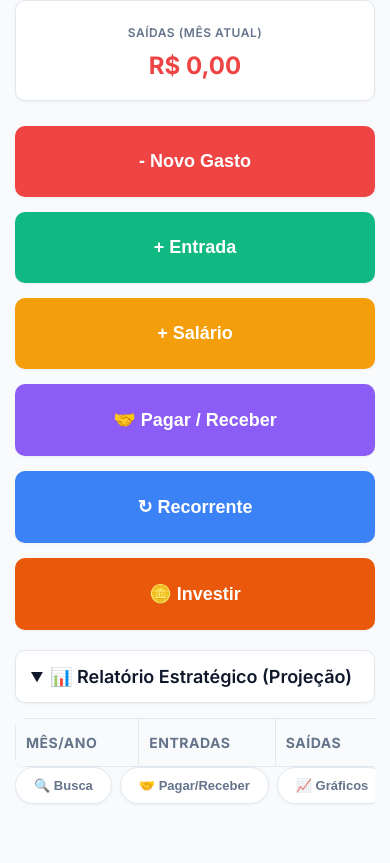
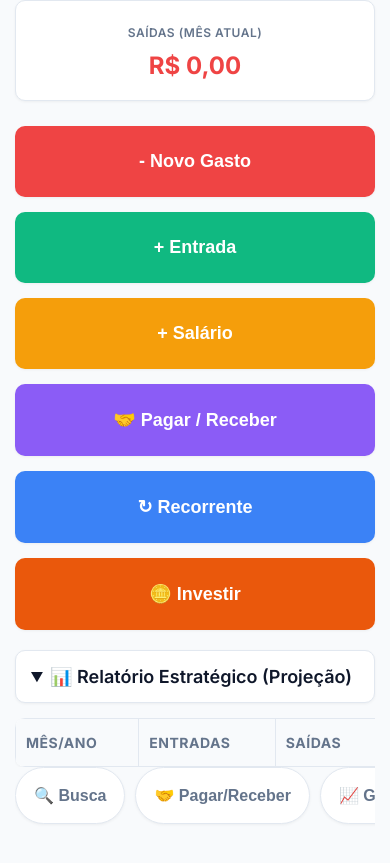
Before and after one commit to dyegosousaa-ui/cyt-finance, a plain HTML site: page index.html in a window 390 px wide. Shown: the part 385-1248 px from the top of the page. Drawn offline with nearby package versions, Linux system fonts and the light colour scheme.

Commit message:
Update style.css

```diff
--- a/style.css
+++ b/style.css
@@ -68,7 +68,6 @@ table { width: 100%; border-collapse: collapse; font-size: 13px; min-width: 600p
 th, td { border: 1px solid var(--border-color); padding: 12px; text-align: left; }
 th { background-color: var(--bg-body); font-weight: 700; color: var(--text-muted); text-transform: uppercase; font-size: 11px; letter-spacing: 0.5px; }
 
-/* Botões Estilo Pílula Discreta */
 .tab-buttons { display: flex; gap: 8px; margin-bottom: 20px; overflow-x: auto; padding-bottom: 10px; border-bottom: none; scrollbar-width: none; }
 .tab-buttons::-webkit-scrollbar { display: none; }
 .tab-btn { flex: 0 0 auto; padding: 10px 18px; border: 1px solid var(--border-color); border-radius: 30px; background: var(--bg-card); cursor: pointer; font-size: 13px; font-weight: 600; color: var(--text-muted); transition: all 0.2s ease; white-space: nowrap; box-shadow: var(--shadow-sm); }
@@ -95,6 +94,8 @@ th { background-color: var(--bg-body); font-weight: 700; color: var(--text-muted
     h1 { font-size: 32px; }
     .action-row { grid-template-columns: 1fr; gap: 15px; }
     .btn-action { padding: 22px; font-size: 18px; height: auto; border-width: 3px; }
+    .tab-buttons { gap: 10px; }
+    .tab-btn { flex: 1 1 100%; padding: 18px; font-size: 16px; }
     details summary { font-size: 18px; padding: 15px; }
     th, td { font-size: 14px; padding: 15px 10px; }
     .item-lista { flex-direction: column; align-items: flex-start; gap: 10px; }
```
